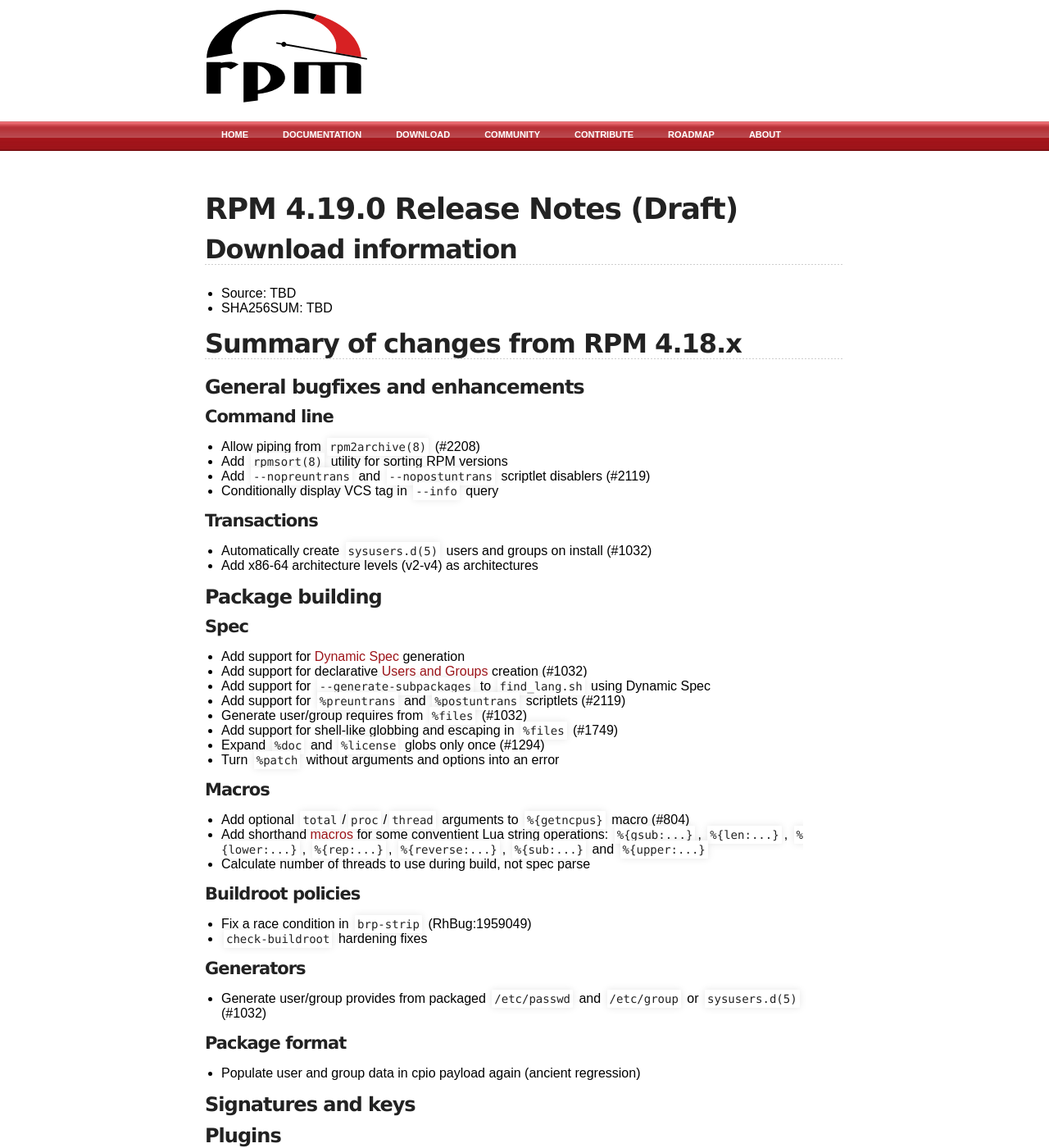
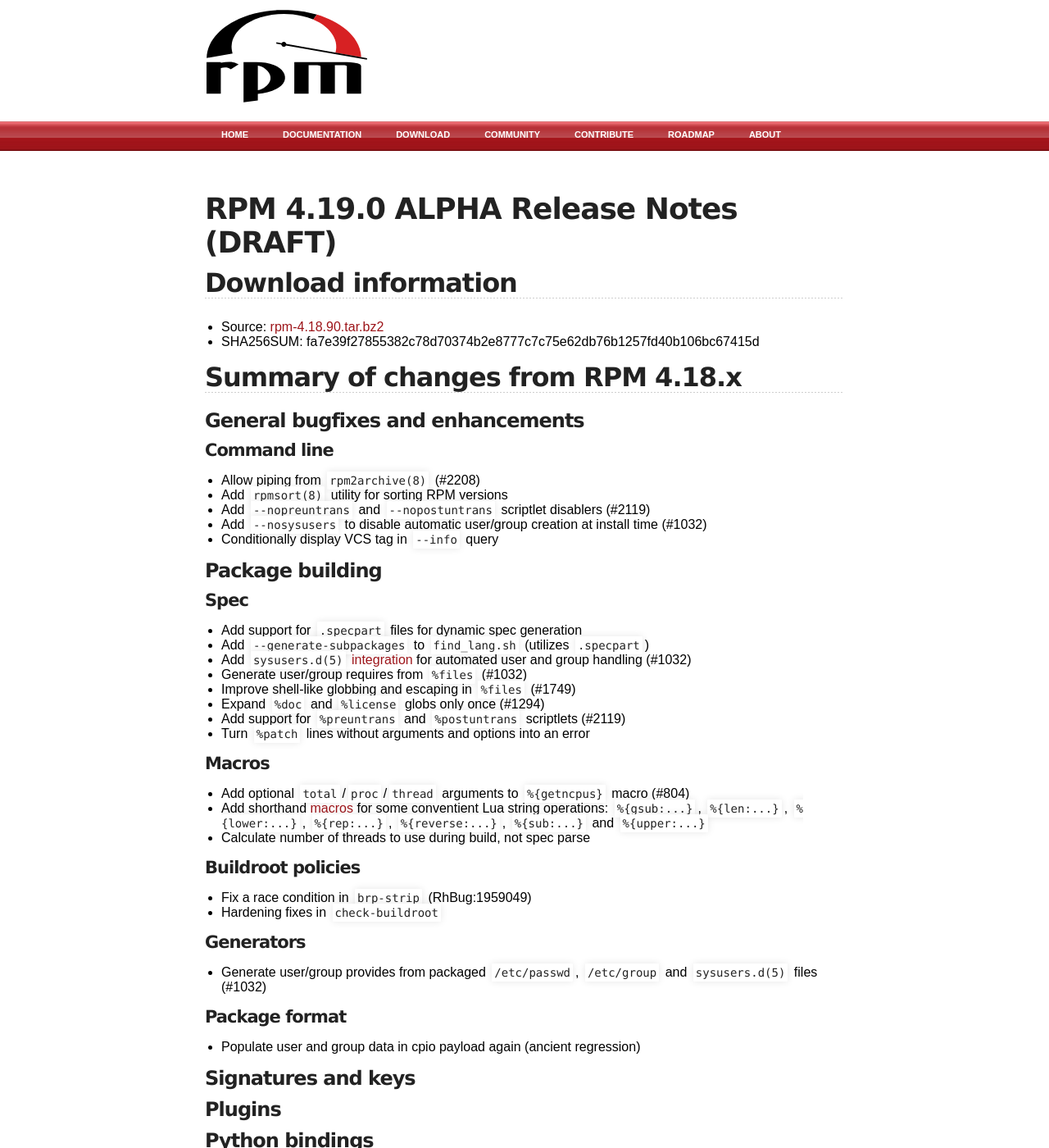
Before and after one commit to rpm-software-management/rpm-web, a Jekyll site: the page built from wiki/Releases/4.19.0.md, in a window 1280 px wide and 1400 px high. Shown: the whole window at 82% size. Built offline with Jekyll 4.4.1, drawn with Linux system fonts in a browser that asks for light colours; some of the changed text lies outside the part shown.

Commit message:
Release 4.19.0 ALPHA
Tweak a few changelog entries as well.

```diff
--- a/wiki/Releases/4.19.0.md
+++ b/wiki/Releases/4.19.0.md
@@ -3,11 +3,11 @@ layout: default
 title: rpm.org - Releases
 ---
 
-# RPM 4.19.0 Release Notes (Draft)
+# RPM 4.19.0 ALPHA Release Notes (DRAFT)
 
 ## Download information
- * Source: TBD
- * SHA256SUM: TBD
+ * Source: [rpm-4.18.90.tar.bz2](https://ftp.osuosl.org/pub/rpm/releases/testing/rpm-4.18.90.tar.bz2)
+ * SHA256SUM: fa7e39f27855382c78d70374b2e8777c7c75e62db76b1257fd40b106bc67415d
 
 ## Summary of changes from RPM 4.18.x
 ### General bugfixes and enhancements
@@ -15,23 +15,19 @@ title: rpm.org - Releases
 * Allow piping from `rpm2archive(8)` (#2208)
 * Add `rpmsort(8)` utility for sorting RPM versions
 * Add `--nopreuntrans` and `--nopostuntrans` scriptlet disablers (#2119)
+* Add `--nosysusers` to disable automatic user/group creation at install time (#1032)
 * Conditionally display VCS tag in `--info` query
-
-#### Transactions
-* Automatically create `sysusers.d(5)` users and groups on install (#1032)
-* Add x86-64 architecture levels (v2-v4) as architectures
 
 ### Package building
 #### Spec
-* Add support for [Dynamic Spec](https://rpm-software-management.github.io/rpm/manual/dynamic_specs.html) generation
-* Add support for declarative
-  [Users and Groups](https://rpm-software-management.github.io/rpm/manual/users_and_groups.html) creation (#1032)
-* Add support for `--generate-subpackages` to `find_lang.sh` using Dynamic Spec
+* Add support for [`.specpart`](https://rpm-software-management.github.io/rpm/manual/dynamic_specs.html) files for dynamic spec generation
+* Add `--generate-subpackages` to `find_lang.sh` (utilizes `.specpart`)
+* Add `sysusers.d(5)` [integration](https://rpm-software-management.github.io/rpm/manual/users_and_groups.html) for automated user and group handling (#1032)
+* Generate user/group requires from `%files` (#1032)
+* Improve shell-like globbing and escaping in `%files` (#1749)
+* Expand `%doc` and `%license` globs only once (#1294)
 * Add support for `%preuntrans` and `%postuntrans` scriptlets (#2119)
-* Generate user/group requires from `%files` (#1032)
-* Add support for shell-like globbing and escaping in `%files` (#1749)
-* Expand `%doc` and `%license` globs only once (#1294)
-* Turn `%patch` without arguments and options into an error
+* Turn `%patch` lines without arguments and options into an error
 
 #### Macros
 * Add optional `total`/`proc`/`thread` arguments to `%{getncpus}` macro (#804)
@@ -44,10 +40,10 @@ title: rpm.org - Releases
 
 #### Buildroot policies
 * Fix a race condition in `brp-strip` (RhBug:1959049)
-* `check-buildroot` hardening fixes
+* Hardening fixes in `check-buildroot`
 
 #### Generators
-* Generate user/group provides from packaged `/etc/passwd` and `/etc/group` or `sysusers.d(5)` (#1032)
+* Generate user/group provides from packaged `/etc/passwd`, `/etc/group` and `sysusers.d(5)` files (#1032)
 
 #### Package format
 * Populate user and group data in cpio payload again (ancient regression)
@@ -115,4 +111,14 @@ title: rpm.org - Releases
 * Various other additions and fixes
 
 ## Compatibility notes
+* Any non-root ownership in the `%files` section (through `%attr()` or
+  `%defattr()`) now generates an automatic dependency on the named user and/or
+  group.  This dependency can be satisfied by another package shipping a
+  `sysusers.d(5)` file or the `/etc/passwd` and `/etc/group` files themselves.
+  Existing packages shipping any of these files will have to be rebuilt with
+  RPM 4.19 in order for them to carry the respective user and/or group
+  provides.  This may require distro-level coordination to ensure proper
+  installation of all the affected packages.  For more information, please
+  consult the
+  [manual](https://rpm-software-management.github.io/rpm/manual/users_and_groups.html).
 * `%patch` without arguments (previously an alias to `%patch 0`) is now a build error (use `%patch N` instead)
```
Also changed, not shown: other parts of wiki/Releases/4.19.0.md (+2 -2 lines), download.md (+1 -2 lines), index.md (+12 -0 lines), timeline.md (+12 -0 lines).
